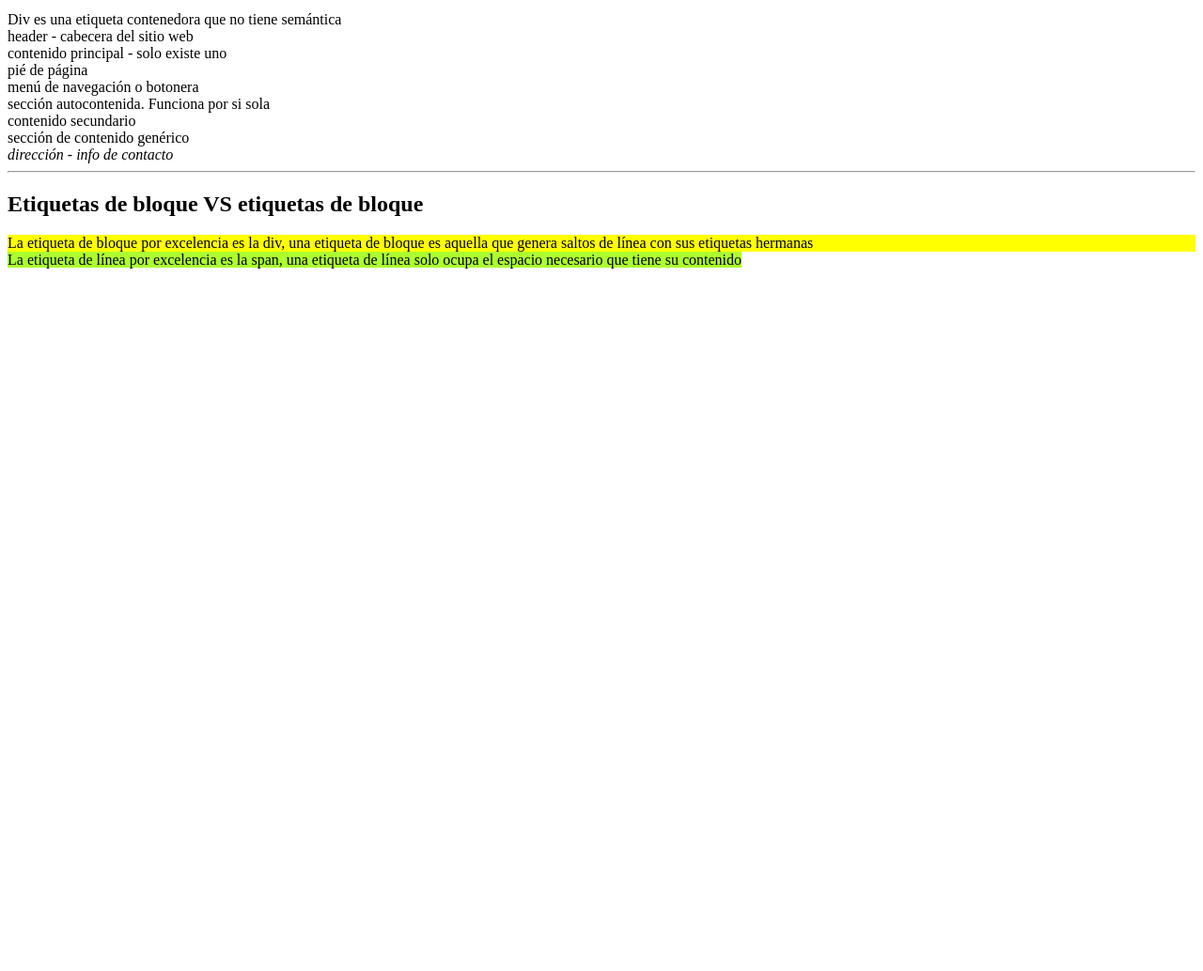
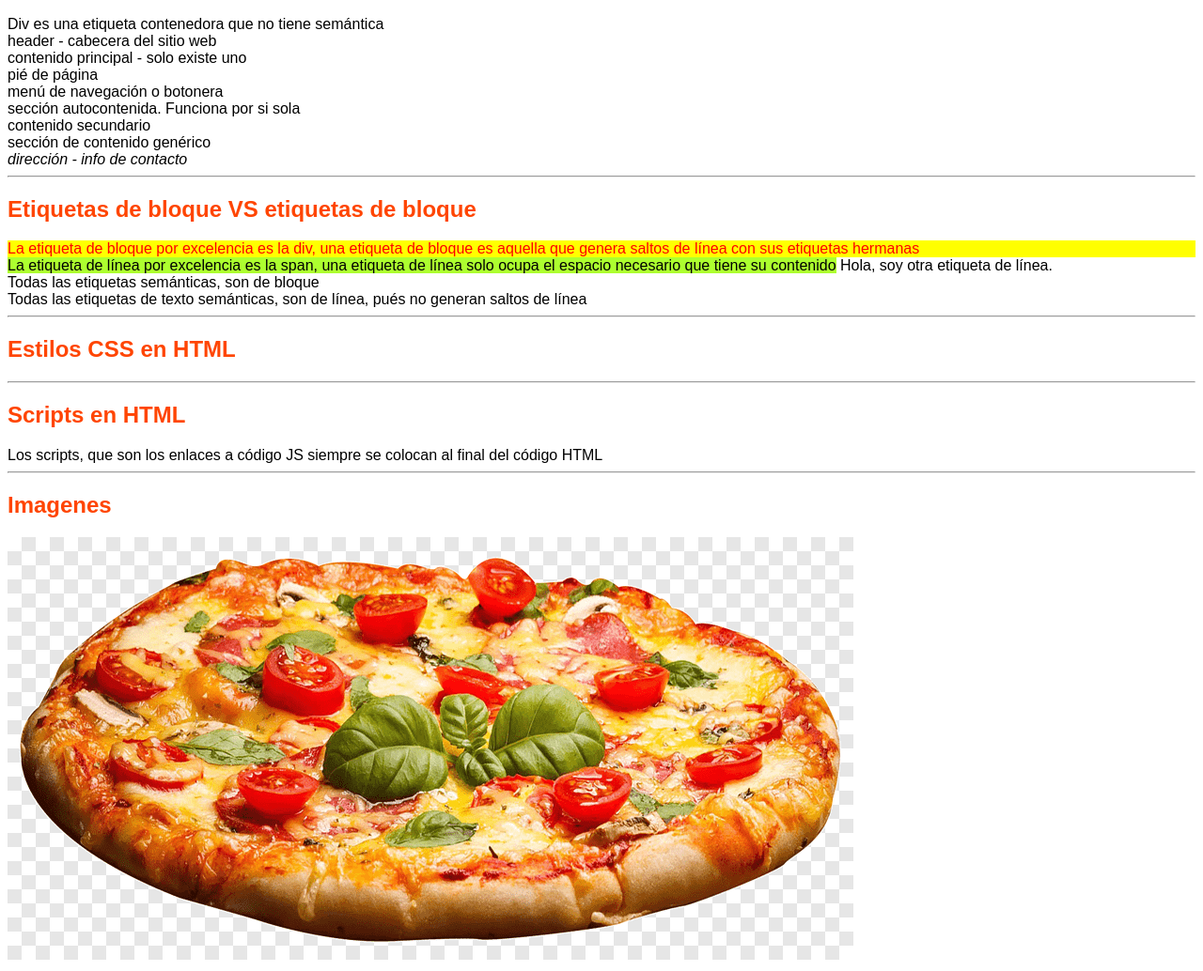
Before and after one commit to MGoretta/HTML-JonMircha, a plain HTML site: page index.html in a window 1280 px wide. Shown: the part 1081-2115 px from the top of the page at 94% size. Before the commit the page ends 1375 px from the top, so only its background shows below. Drawn offline with Linux system fonts and the light colour scheme.

Commit message:
second commit

```diff
--- /dev/null
+++ b/assets/codigos.js
@@ -0,0 +1 @@
+console.log("Aprendiendo a invocar código Javascript desde HTML");
--- /dev/null
+++ b/assets/estilos.css
@@ -0,0 +1,10 @@
+body{
+    font-family: sans-serif;
+}
+img{
+    max-width: 100%;
+    height: auto;
+}
+h1{
+    color: navy;
+}
--- a/index.html
+++ b/index.html
@@ -5,6 +5,12 @@
     <meta name="viewport" content="width=device-width, initial-scale=1.0">
     <title>Aprendiendo HTML</title>
     <meta name="description" content="Curso de HTML con Jon Mircha">
+    <style>
+        h2{
+            color: orangered;
+        }
+    </style>
+    <link rel="stylesheet" href="assets/estilos.css"
 </head>
 <body>
     <p>Hola, escribiendo mi primer doc</p>
@@ -50,7 +56,22 @@
     <address>dirección - info de contacto</address>
     <hr>
     <h2>Etiquetas de bloque VS etiquetas de bloque</h2>
-    <div style="background-color: yellow;">La etiqueta de bloque por excelencia es la div, una etiqueta de bloque es aquella que genera saltos de línea con sus etiquetas hermanas</div>
+    <div style="background-color: yellow; color: red;">La etiqueta de bloque por excelencia es la div, una etiqueta de bloque es aquella que genera saltos de línea con sus etiquetas hermanas</div>
     <span style="background-color: greenyellow;">La etiqueta de línea por excelencia es la span, una etiqueta de línea solo ocupa el espacio necesario que tiene su contenido</span>
+    <span>Hola, soy otra etiqueta de línea.</span>
+    <div>Todas las etiquetas semánticas, son de bloque</div>
+    <span>Todas las etiquetas de texto semánticas, son de línea, pués no generan saltos de línea</span>
+    <hr>
+    <h2>Estilos CSS en HTML</h2>
+    <hr>
+    <h2>Scripts en HTML</h2>
+    <script>
+        console.log("Estamos aprendiendo HTML");
+    </script>
+    <div>Los scripts, que son los enlaces a código JS siempre se colocan al final del código HTML</div>
+    <hr>
+    <h2>Imagenes</h2>
+    <img src="img/pizza en png.png" alt="Pizza">
+    <script src="assets/codigos.js"></script>
 </body>
 </html>
```
Also changed, not shown: img/dragón SVG.svg (added), img/gif para jon mircha.gif (added), img/pizza en png.png (added), img/tucan.jpeg (added).
